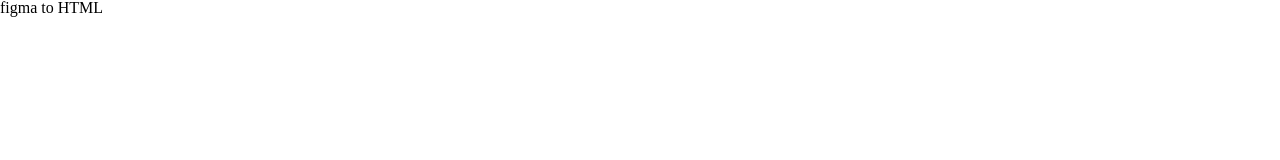
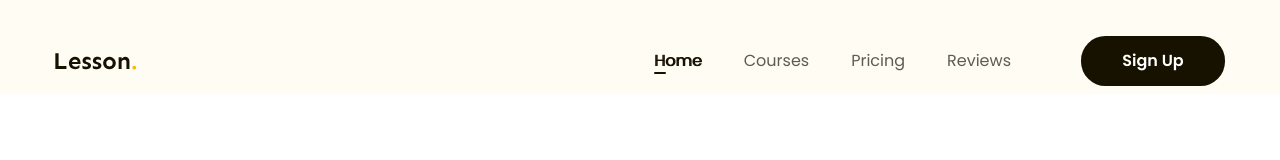
Before and after one commit to ducdung203/figma-to-html, a plain HTML site: page index.html in a window 1280 px wide. Shown: the top 160 px of the page. Drawn offline with Linux system fonts and the light colour scheme.

Commit message:
p3 làm phần header

```diff
--- a/assets/css/style.css
+++ b/assets/css/style.css
@@ -6,4 +6,75 @@ html {
 }
 body {
   font-size: 1.6rem;
+  font-family: "Poppins", serif;
 }
+/* =============commom============= */
+a {
+  text-decoration: none;
+}
+.btn {
+  display: inline-block;
+  min-width: 118px;
+  padding: 0 16px;
+  line-height: 50px;
+  color: #fff;
+  text-align: center;
+  font-size: 1.6rem;
+  font-weight: 600;
+  border-radius: 24.5px;
+  background: #171100;
+}
+.header .btn-sign-up {
+  min-width: 144px;
+}
+/* ================header================ */
+.header {
+  background: #fffcf4;
+}
+.header.fixed {
+  position: sticky;
+  top: -28px;
+}
+.header .body {
+  display: flex;
+  align-items: center;
+  padding: 36px 0 8px;
+}
+
+.main-content {
+  width: 1170px;
+  max-width: calc(100% - 48px);
+  margin-right: auto;
+  margin-left: auto;
+}
+.nav {
+  margin-left: auto;
+}
+
+.nav ul {
+  display: flex;
+}
+.nav a {
+  position: relative;
+  color: #5f5b53;
+  font-size: 1.6rem;
+  padding: 8px 21px;
+}
+.nav li.active a,
+.nav a:hover {
+  color: #171100;
+  text-shadow: 1px 0 0 currentColor;
+}
+.nav li.active a::after {
+  position: absolute;
+  left: 21px;
+  bottom: 6px;
+  content: "";
+  width: 12px;
+  height: 2px;
+  border-radius: 1px;
+  background: #171100;
+}
+.header .action {
+  margin-left: 49px;
+}
--- a/index.html
+++ b/index.html
@@ -5,11 +5,39 @@
     <meta name="viewport" content="width=device-width, initial-scale=1.0" />
     <!-- reset css -->
     <link rel="stylesheet" href="./assets/css/reset.css" />
+    <!-- embed fonts -->
+    <link rel="preconnect" href="https://fonts.googleapis.com" />
+    <link rel="preconnect" href="https://fonts.gstatic.com" crossorigin />
+    <link
+      href="https://fonts.googleapis.com/css2?family=Poppins:ital,wght@0,400;0,500;0,600;0,700;1,400&family=Sen:wght@700&display=swap"
+      rel="stylesheet"
+    />
     <!-- style css -->
     <link rel="stylesheet" href="./assets/css/style.css" />
     <title>Figma to html</title>
   </head>
-  <body>
-    <h1>figma to HTML</h1>
+  <body style="height: 10000px">
+    <!-- header -->
+    <header class="header fixed">
+      <div class="main-content">
+        <div class="body">
+          <!-- logo -->
+          <img src="./assets/img/Lesson..svg" alt="lesson." class="logo" />
+          <!-- nav -->
+          <nav class="nav">
+            <ul>
+              <li class="active"><a href="#!">Home</a></li>
+              <li><a href="#!">Courses</a></li>
+              <li><a href="#!">Pricing</a></li>
+              <li><a href="#!">Reviews</a></li>
+            </ul>
+          </nav>
+          <!-- btn action -->
+          <div class="action">
+            <a href="#!" class="btn btn-sign-up">Sign Up</a>
+          </div>
+        </div>
+      </div>
+    </header>
   </body>
 </html>
```
Also changed, not shown: assets/img/Lesson..svg (added).
